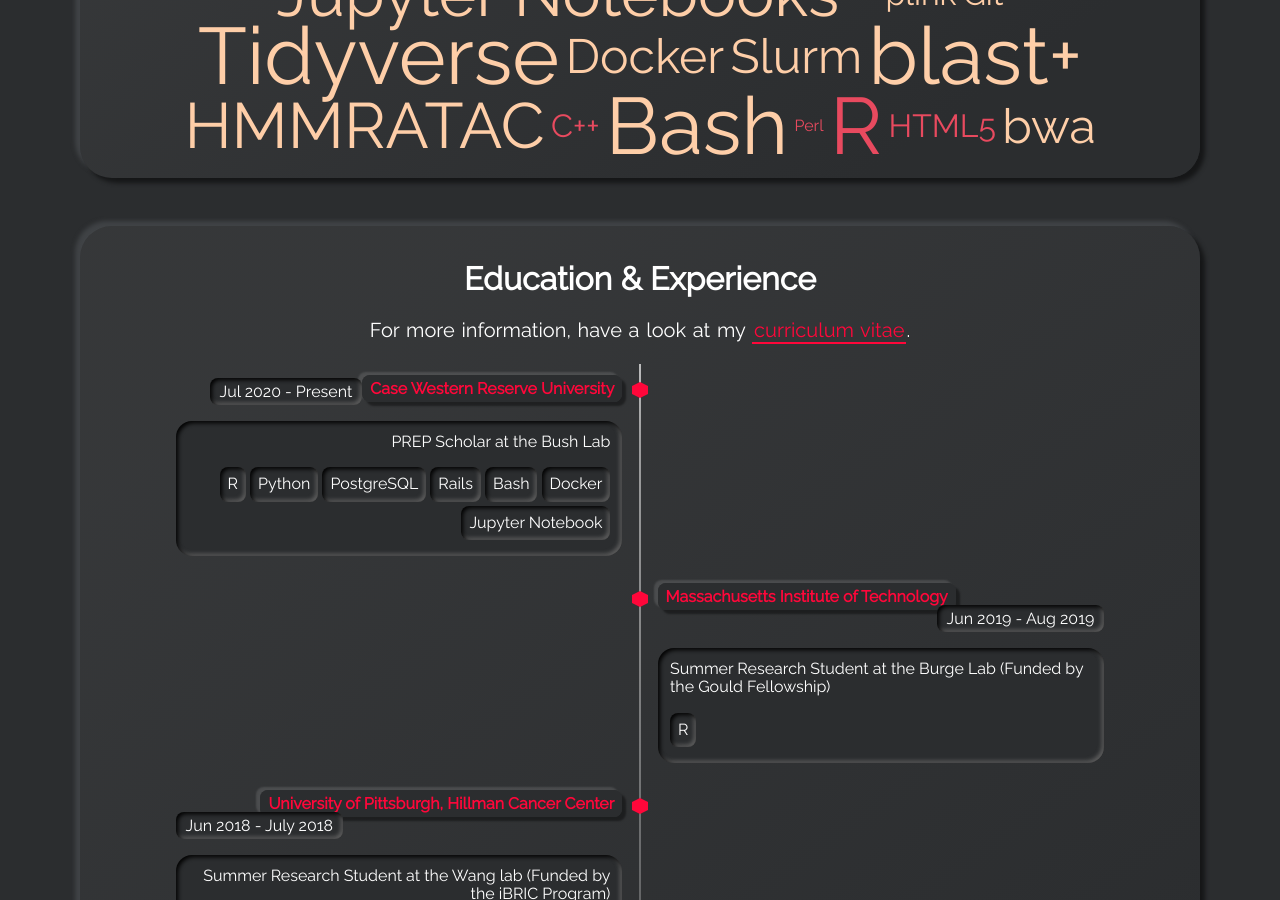
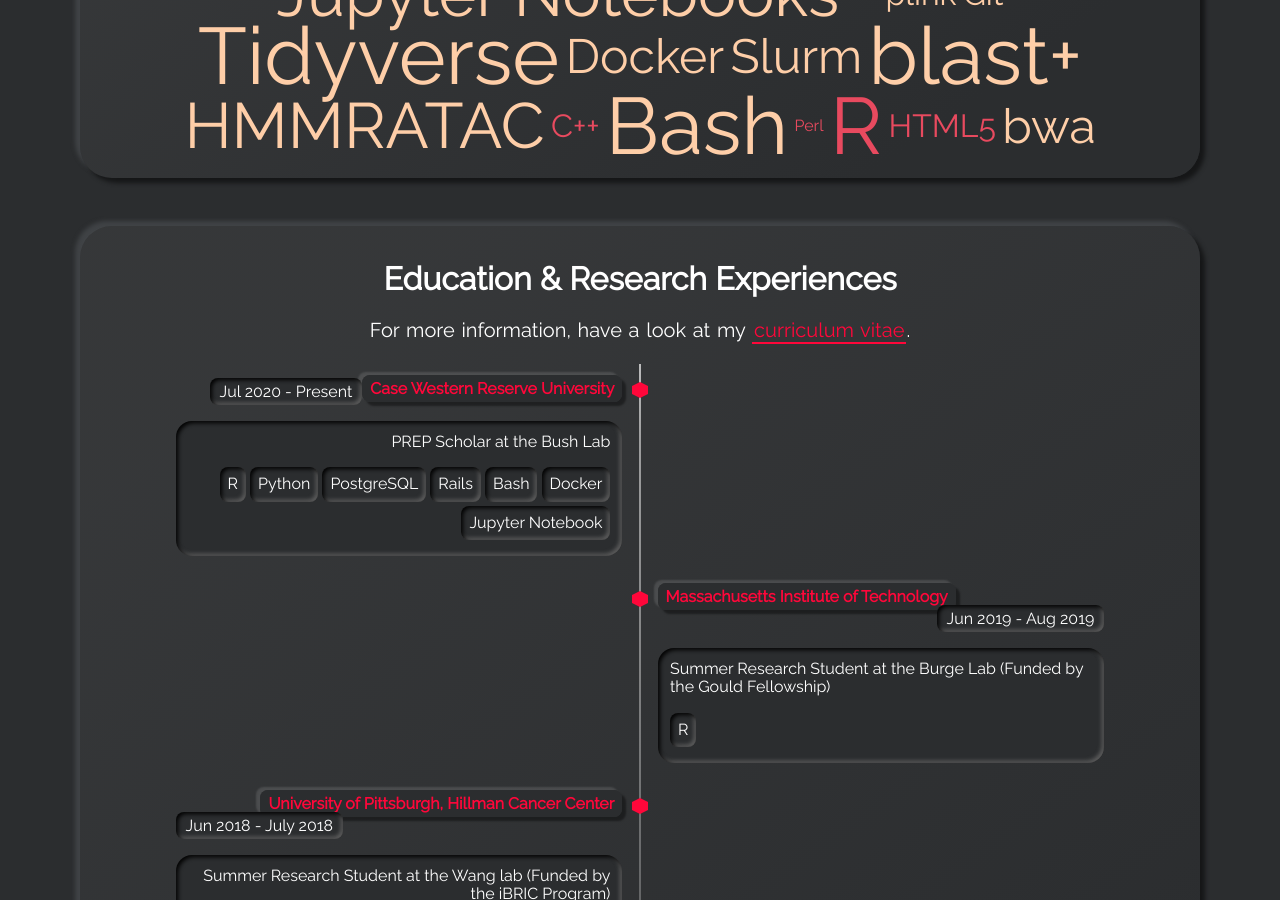
Before and after one commit to seba2550/computational-violist, a Jekyll site: the page built from index.html, in a window 1280 px wide and 900 px high, scrolled down 1563 px. Built offline with Jekyll 4.4.1, drawn with Linux system fonts in a browser that asks for light colours.

Commit message:
Update _config.yml

```diff
--- a/_config.yml
+++ b/_config.yml
@@ -50,7 +50,7 @@ skills_title: Skills
 # > setting this to false, will omit the Timeline section
 show_timeline_card: true
 # timeline_title: The will be displayed as the title in the Timeline section
-timeline_title: Education & Experience
+timeline_title: Education & Research Experiences
 # cv_download_link: The link where you host your cv.
 # > e.g. you share your cv on your dropbox, then add the dropbox link here
 cv_download_link: https://www.dropbox.com/scl/fi/16pdy416lcfilkwiteb07/SCG-CV.docx?dl=0&rlkey=gkpko8gxhtwrai4xcib2vjbbl
```
